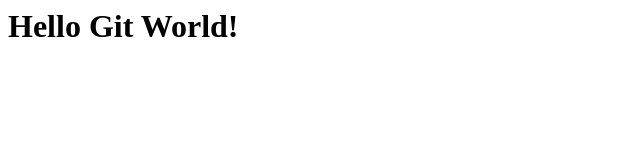
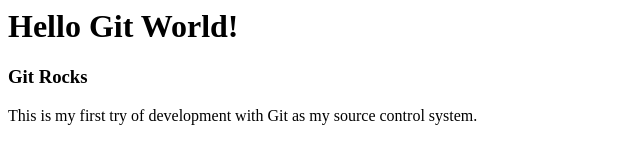
Before and after one commit to thebigtee/atestrepo, a plain HTML site: page index.html in a window 1280 px wide. Shown: the whole page, without its empty margins (0-640 px from the left). Drawn offline with Linux system fonts and the light colour scheme.

Commit message:
Added a subtitle and content.

```diff
--- a/index.html
+++ b/index.html
@@ -5,5 +5,7 @@
     </head>
     <body>
         <h1>Hello Git World!</h1>
+        <h3>Git Rocks</h3>
+        <p>This is my first try of development with Git as my source control system.</p>
     </body>
 </html>
```
